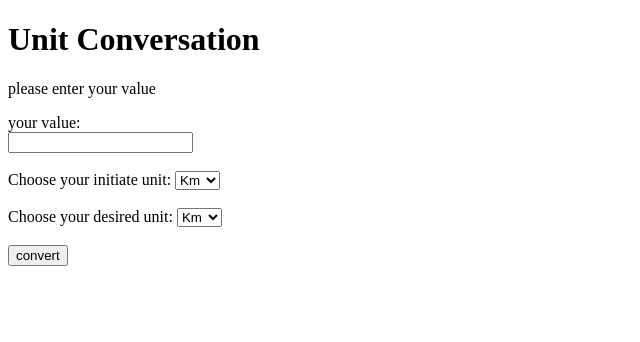
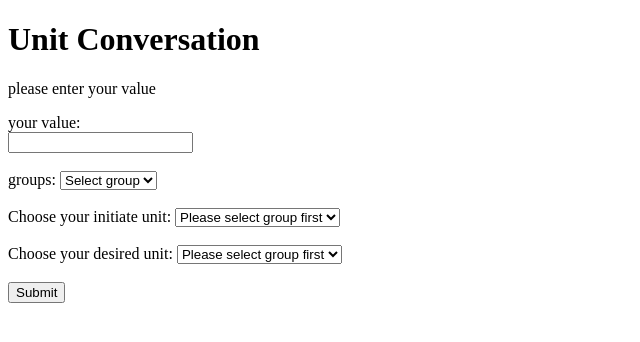
Before and after one commit to shlheidari/unit_conversation, a Django app: page /unit_conversation/ in a window 1280 px wide. Shown: the top 342 px of the page, without its empty margins (0-640 px from the left). Run offline with Django 4.2, Linux system fonts and the light colour scheme.

Commit message:
group selection

```diff
--- a/myworld/unit_conversation/templates/first_page.html
+++ b/myworld/unit_conversation/templates/first_page.html
@@ -1,5 +1,51 @@
 <!DOCTYPE html>
 <html>
+
+<head>
+<meta name="viewport" content="width=device-width, initial-scale=1">
+<script>
+var subjectObject = {
+  "Distance": {
+    "Km": ["Km"],
+    "m": ["m"],
+    "cm": ["cm"],
+    "mm": ["mm"]
+  },
+  "Weight": {
+    "Ton": ["Ton"],
+    "Kg": ["Kg"],
+    "g": ["g"]
+  }
+}
+window.onload = function() {
+  var groupSel = document.getElementById("group");
+  var firstunitSel = document.getElementById("firstunit");
+  var lastunitSel = document.getElementById("lastunit");
+  for (var x in subjectObject) {
+    groupSel.options[groupSel.options.length] = new Option(x, x);
+  }
+  groupSel.onchange = function() {
+    //empty units- dropdowns
+    firstunitSel.length = 1;
+    lastunitSel.length = 1
+    //display correct values
+    for (var y in subjectObject[this.value]) {
+      firstunitSel.options[firstunitSel.options.length] = new Option(y, y);
+      lastunitSel.options[lastunitSel.options.length] = new Option(y, y);
+    }
+  }
+  firstunitSel.onchange = function() {
+    //display correct values
+    var z = subjectObject[groupSel.value][this.value];
+  }
+  lastunitSel.onchange = function() {
+    //display correct values
+    var z = subjectObject[groupSel.value][this.value];
+  }
+}
+</script>
+</head>
+
 <body>
 
 
@@ -14,25 +60,20 @@
 your value:<br>
 <input type="text" name="first_num"
   pattern="[0-9]*" title="a number"> <br> <br>
-<label for="first_unit">Choose your initiate unit:</label>
-<select id="first_unit" name="first_unit">
-  <option value="Km">Km</option>
-  <option value="m">m</option>
-  <option value="cm">cm</option>
-  <option value="mm">mm</option>
-</select>
-<br> <br>
-<label for="last_unit">Choose your desired unit:</label>
-<select id="last_unit" name="last_unit">
-  <option value="Km">Km</option>
-  <option value="m">m</option>
-  <option value="cm">cm</option>
-  <option value="mm">mm</option>
-</select>
-<br>
 
-<br>
-<input type="submit" value="convert">
+groups: <select name="group" id="group">
+    <option value="" selected="selected">Select group</option>
+  </select>
+  <br><br>
+Choose your initiate unit: <select name="first_unit" id="firstunit">
+    <option value="" selected="selected">Please select group first</option>
+  </select>
+  <br><br>
+Choose your desired unit: <select name="last_unit" id="lastunit">
+    <option value="" selected="selected">Please select group first</option>
+  </select>
+  <br><br>
+  <input type="submit" value="Submit">
 </form>
 
 {% if messages %}
--- a/myworld/unit_conversation/views.py
+++ b/myworld/unit_conversation/views.py
@@ -26,11 +26,18 @@ def result(request):
       elif first_unit == 'm' : middle = int(first_num)
       elif first_unit == 'cm' : middle = int(first_num) / 100
       elif first_unit == 'mm' : middle = int(first_num) / 1000
+      elif first_unit == 'Ton' : middle = int(first_num) * 1000
+      elif first_unit == 'Kg' : middle = int(first_num)
+      elif first_unit == 'g' : middle = int(first_num) / 1000
 
       if last_unit == 'Km' : last = middle / 1000
       elif last_unit == 'm' : last = middle
       elif last_unit == 'cm' : last = middle * 100
       elif last_unit == 'mm' : last = middle * 1000
+      elif last_unit == 'Ton' : last = middle / 1000
+      elif last_unit == 'Kg' : last = middle
+      elif last_unit == 'g' : last = middle * 1000
+
       context = {
         'last': last , 'first_num' : first_num , 'first_unit' : first_unit , 'last_unit' : last_unit
       }
```
